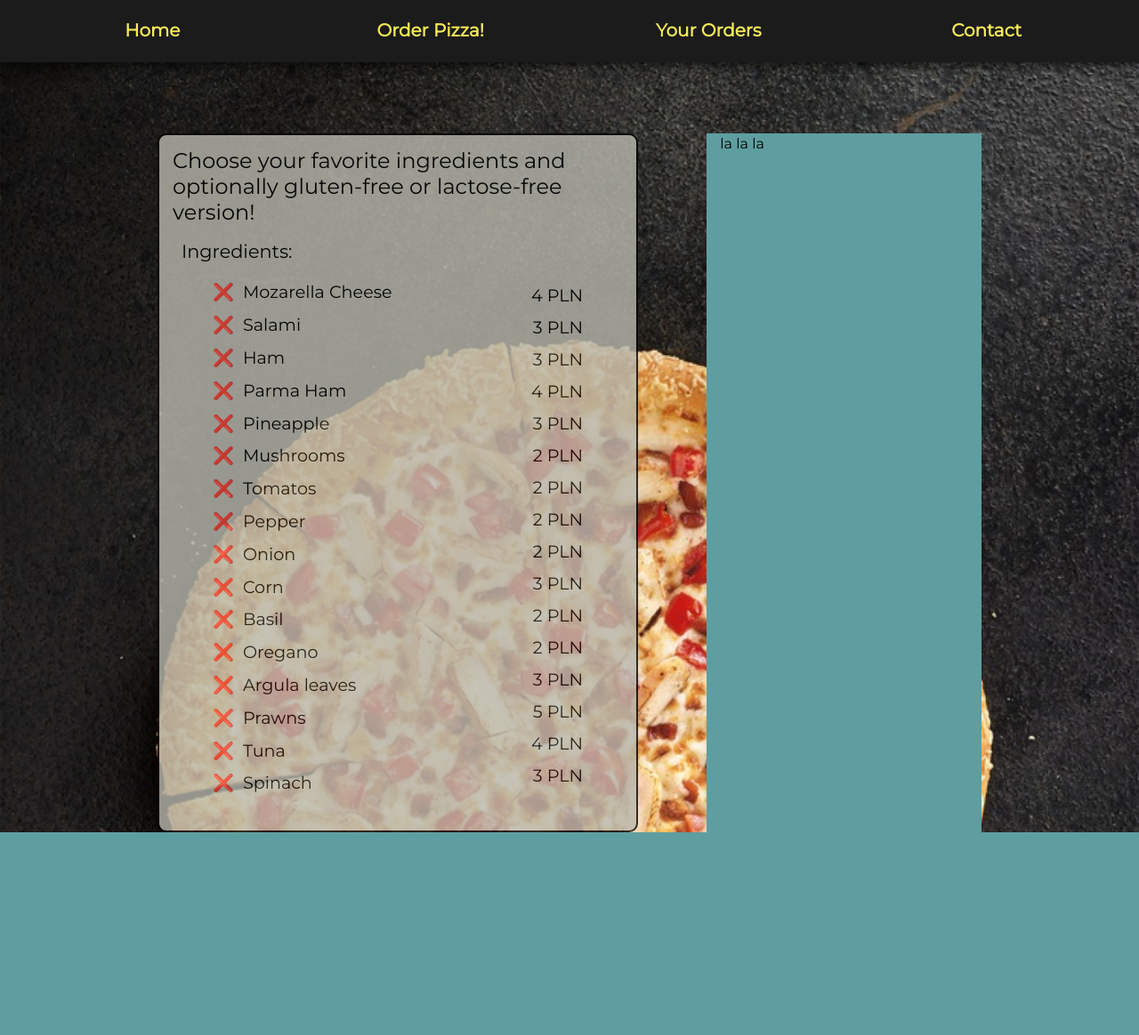
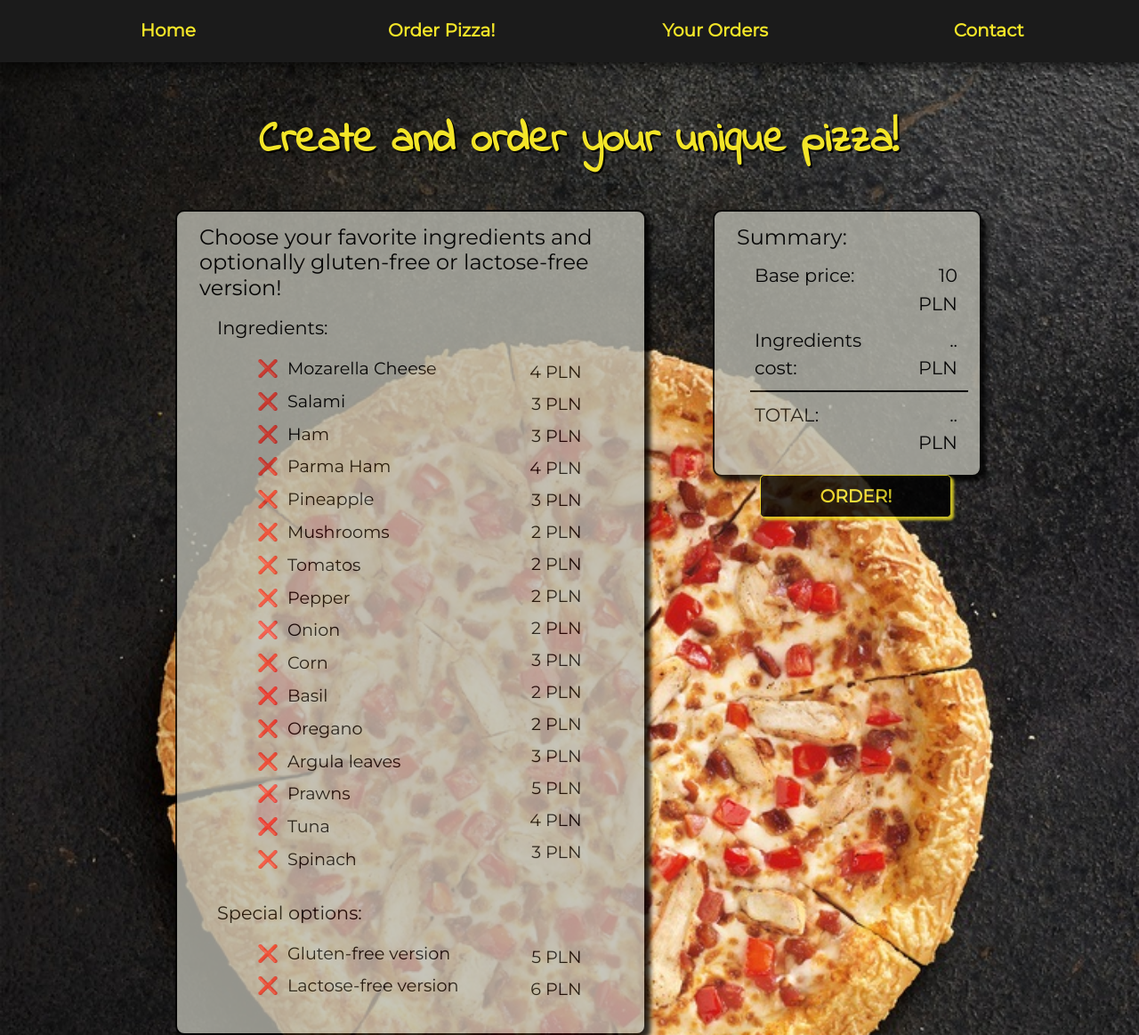
Before and after one commit to ziolek2609/HCI-Project, a Django app: page /order_pizza/ in a window 1280 px wide. Shown: the whole page at 89% size. Before the commit the page ends 936 px from the top, so only its background shows below. Run offline with Django 3.2, Linux system fonts and the light colour scheme; some libraries are stand-ins or nearby versions.

Commit message:
Fully styled order_pizza.html

```diff
--- a/static/css/main.css
+++ b/static/css/main.css
@@ -33,11 +33,11 @@ body {
 }
 
 .header a {
-    color: #f5ea57
+    color: #f3e528
 }
 
 .header a:hover {
-    color: #cabd00;
+    color: #aaa00c;
     text-decoration-line: none;
 }
 
@@ -47,7 +47,7 @@ body {
     top: 110px;
 }
 
-.starter h1 {
+h1 {
     font-family: 'Indie Flower', cursive;
     color: rgb(196, 24, 19);
     font-size: 8rem;
@@ -84,11 +84,12 @@ body {
     }
 }
 
-.starter .order_pizza {
+.starter .order_pizza,
+.order {
     background-color: black;
     font-weight: 900;
-    color: #f5ea57;
-    border: #f5ea57 1px solid;
+    color: #f3e528;
+    border: #f3e528 1px solid;
     box-shadow: 3px 3px 3px;
     transition: all 0.2s ease-in-out;
     opacity: 0;
@@ -98,8 +99,13 @@ body {
     animation-fill-mode: forwards;
 }
 
-.starter .order_pizza:hover {
+.starter .order_pizza:hover,
+.order:hover {
     transform: scale(1.04);
+    background-color: black;
+    font-weight: 900;
+    color: #f3e528;
+    border: #f3e528 1px solid;
 }
 
 @keyframes button {
@@ -113,22 +119,48 @@ body {
 
 .ordering {
     position: relative;
-    top: 150px;
+    top: 130px;
     margin: 0 15% 50px 15%;
 }
 
-.ingredients {
+.ingredients,
+.summary {
     background-color: rgb(185, 185, 175);
     opacity: 80%;
-    min-height: 100px;
     border-radius: 10px;
     border: solid 2px black;
-    padding: 15px 15px;
+    padding: 15px 25px;
+    box-shadow: 5px 5px 5px;
+    position: relative;
+}
+
+.ingredients {
+    animation: ingredients;
+    animation-duration: 2s;
+}
+
+@keyframes ingredients {
+    0% {
+        left: -700px;
+    }
+    100% {
+        left: 0px;
+    }
 }
 
 .summary {
-    background-color: cadetblue;
-    min-height: 100px;
+    height: 300px;
+    animation: summary;
+    animation-duration: 2s;
+}
+
+@keyframes summary {
+    0% {
+        right: -700px;
+    }
+    100% {
+        right: 0px;
+    }
 }
 
 .checkboxes {
@@ -171,5 +203,43 @@ h3 {
 
 h4 {
     font-size: 1.3rem;
-    padding: 10px 0 0 10px;
+    padding: 10px 0 0 20px
 }
+
+.row {
+    padding-left: 20px;
+}
+
+.ordertitle {
+    padding-bottom: 40px;
+    font-size: 3rem;
+    text-align: center;
+    text-shadow: 2px 2px black;
+    color: #f3e528;
+}
+
+.right {
+    text-align: end;
+}
+
+span {
+    padding: 5px 0;
+    font-size: 1.3rem;
+}
+
+.line {
+    height: 0.1px;
+    background-color: black;
+    width: 95%;
+    position: relative;
+    left: 10px;
+    margin: 5px 0;
+    padding: 1px;
+}
+
+.order {
+    position: relative;
+    top: 15px;
+    animation: none;
+    opacity: 1;
+}
--- a/uploads/templates/home.html
+++ b/uploads/templates/home.html
@@ -2,7 +2,7 @@
 <div class="starter">
     <h1>Pizzorder</h1>
 
-    <p>Welcome in Pizzorder - the app which allows yout to create your unique pizza and order it! It's easier than you think! Just choose your favorite ingredients and some special options! Click on the 'Order Pizza!' button and check it by yourself! </p>
+    <p>Welcome in Pizzorder - the app which allows you to create your unique pizza and order it! It's easier than you think! Just choose your favorite ingredients and some special options! Click on the 'Order Pizza!' button and check it by yourself! </p>
 
     <a href="\order_pizza"><button class="btn btn-primary btn-lg order_pizza" formtarget = "">Order Pizza!</button></a>
 </div>
--- a/uploads/templates/order_pizza.html
+++ b/uploads/templates/order_pizza.html
@@ -1,10 +1,11 @@
 {% extends 'base.html' %} {% block content %}
 <div class="ordering">
     <div class="row">
+        <h1 class="ordertitle col-sm-12">Create and order your unique pizza!</h1>
         <div class="ingredients col-sm-7">
             <h3>Choose your favorite ingredients and optionally gluten-free or lactose-free version!</h3>
-            <h4>Ingredients:</h4>
             <div class="row">
+                <h4 class="col-sm-12">Ingredients:</h4>
                 <div class="checkboxes col-sm-9">
                     <ul class="ing">
                         <li>
@@ -76,13 +77,34 @@
                 <div class="prices col-sm-3">
                     4 PLN<br>3 PLN<br>3 PLN<br>4 PLN<br>3 PLN<br>2 PLN<br>2 PLN<br>2 PLN<br>2 PLN<br>3 PLN<br>2 PLN<br>2 PLN<br>3 PLN<br>5 PLN<br>4 PLN<br>3 PLN
                 </div>
+                <h4 class="col-sm-12">Special options:</h4>
+                <div class="checkboxes col-sm-9">
+                    <ul class="ing">
+                        <li>
+                            <input type="checkbox" id="item16">
+                            <label for="item16">Gluten-free version</label>
+                        </li>
+                        <li>
+                            <input type="checkbox" id="item17">
+                            <label for="item17">Lactose-free version</label>
+                        </li>
+                    </ul>
+                </div>
+                <div class="prices col-sm-3">
+                    5 PLN<br>6 PLN<br>
+                </div>
             </div>
         </div>
         <div class="summary offset-sm-1 col-sm-4">
-            la la la
+            <h3>Summary:</h3>
+            <div class="row">
+                <span class="left col-8">Base price:</span><span class="right col-4">10 PLN</span>
+                <span class="left col-8">Ingredients cost:</span><span class="right col-4">.. PLN</span>
+                <span class="line"></span>
+                <span class="left col-8">TOTAL:</span><span class="right col-4">.. PLN</span>
+                <button type="button" class="btn btn-primary btn-lg offset-1 col-10 order">ORDER!</button>
+            </div>
         </div>
     </div>
-</div>
-</div>
 
-{% endblock %}
+    {% endblock %}
```
